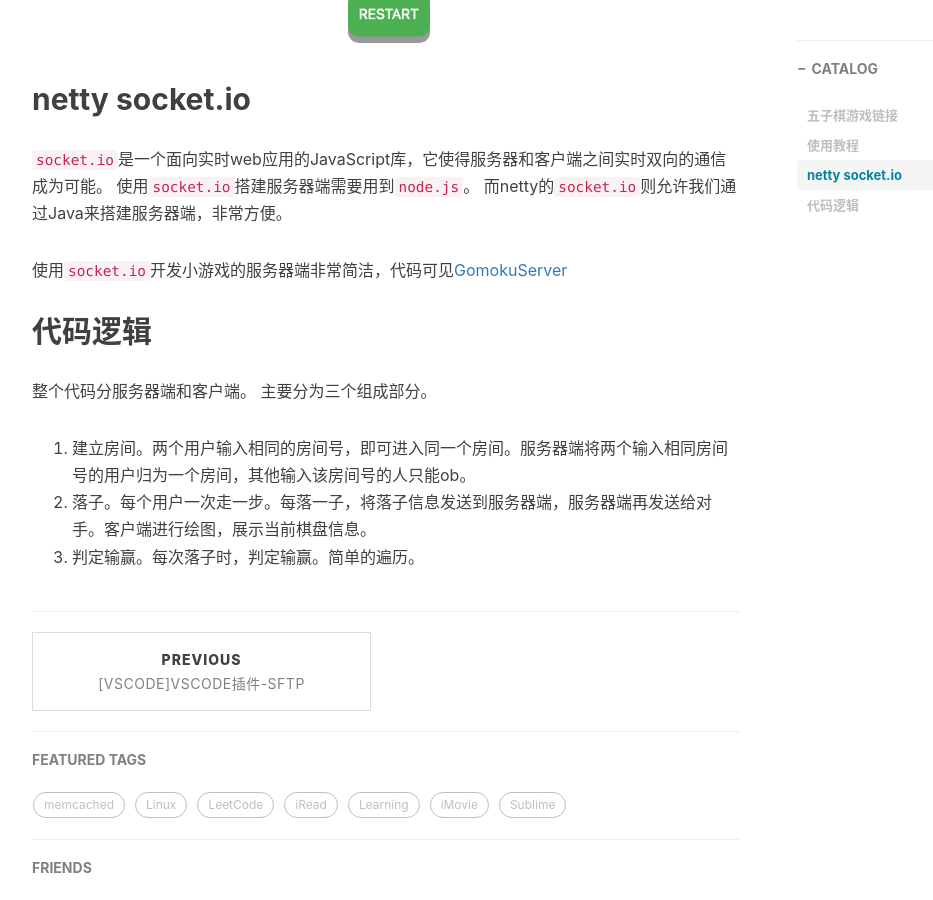
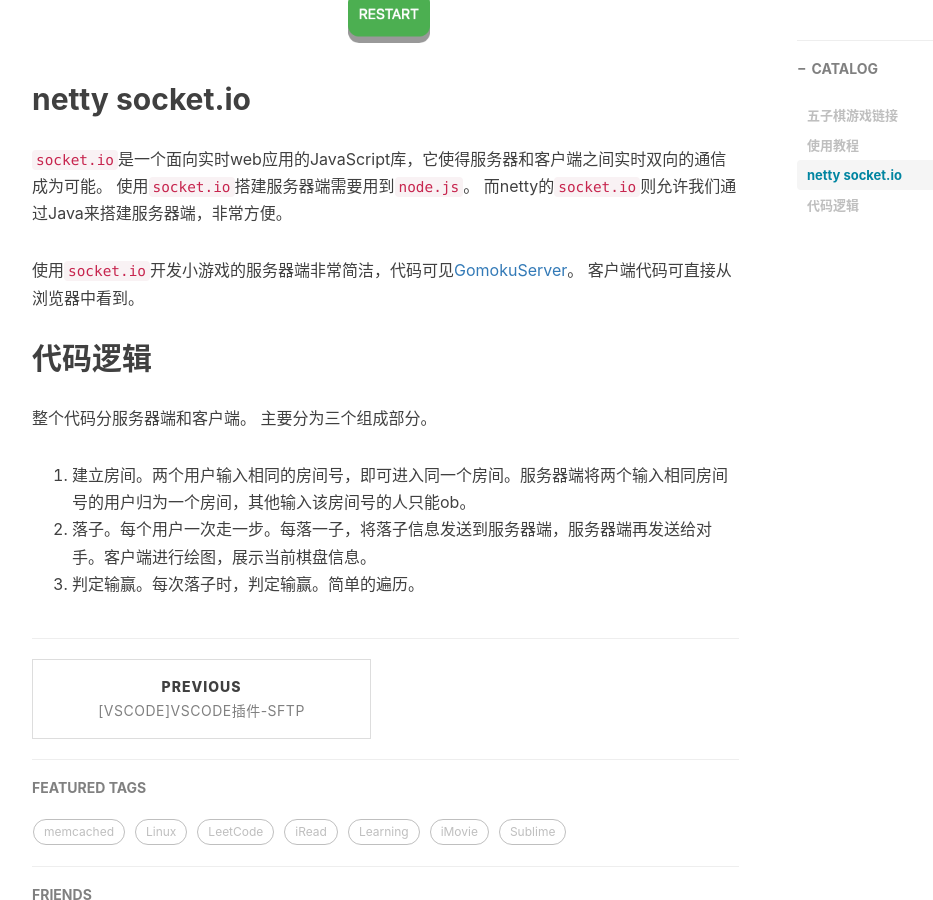
Before and after one commit to StephenRi/StephenRi.github.io, a Jekyll site: the page built from _posts/2019-05-06-[Games]双人对战五子棋.md, in a window 1280 px wide and 900 px high, scrolled down 1401 px. Shown: the whole window, without its empty margins (233-1166 px from the left). Built offline with Jekyll 4.4.1, drawn with Linux system fonts in a browser that asks for light colours; nearby versions of some CDN libraries; comment, search, counter and statistics services are not loaded.

Commit message:
up gomoku

```diff
--- a/_posts/2019-05-06-[Games]双人对战五子棋.md
+++ b/_posts/2019-05-06-[Games]双人对战五子棋.md
@@ -29,7 +29,8 @@
 使用`socket.io`搭建服务器端需要用到`node.js`。
 而netty的`socket.io`则允许我们通过Java来搭建服务器端，非常方便。
 
-使用`socket.io`开发小游戏的服务器端非常简洁，代码可见[GomokuServer](https://github.com/StephenRi/GomokuServer)
+使用`socket.io`开发小游戏的服务器端非常简洁，代码可见[GomokuServer](https://github.com/StephenRi/GomokuServer)。
+客户端代码可直接从浏览器中看到。
 
 ## 代码逻辑
 
```
